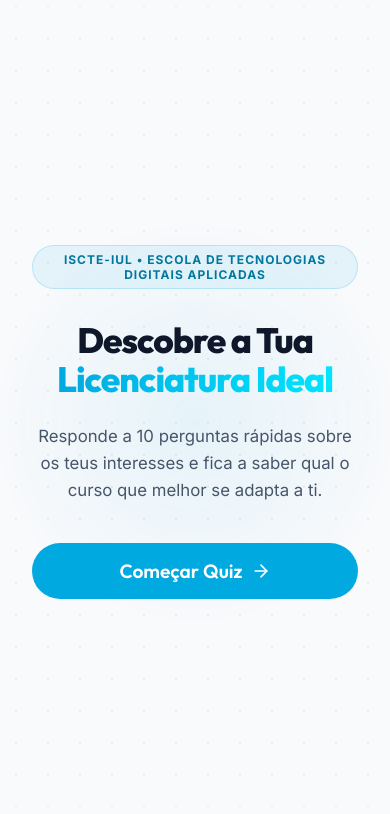
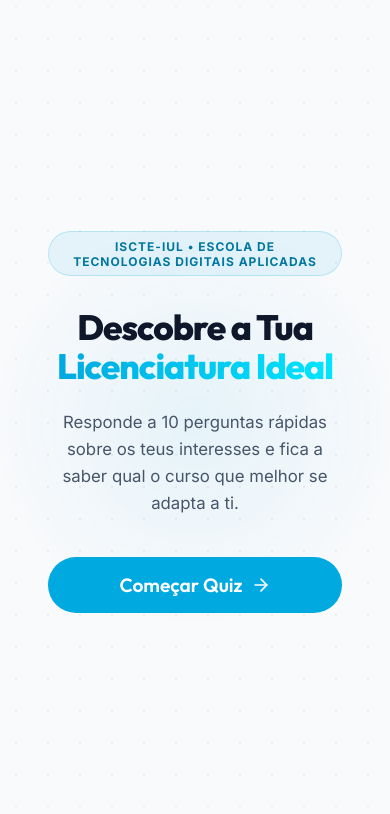
Before and after one commit to costa-rafael/NETDA_Quiz, a React (Vite) app: page / in a window 390 px wide. Shown: the top 814 px of the page. Built offline with nearby package versions, Linux system fonts and the light colour scheme.

Commit message:
Tá fixe

```diff
--- a/package.json
+++ b/package.json
@@ -4,7 +4,7 @@
   "version": "0.0.0",
   "type": "module",
   "scripts": {
-    "dev": "vite",
+    "dev": "vite --host",
     "build": "vite build",
     "lint": "eslint .",
     "preview": "vite preview"
--- a/src/index.css
+++ b/src/index.css
@@ -120,6 +120,6 @@ h1, h2, h3, h4, h5, h6 {
 
 @media (max-width: 640px) {
   .app-container {
-    padding: 1rem 0.5rem;
+    padding: 1.5rem;
   }
 }
```
